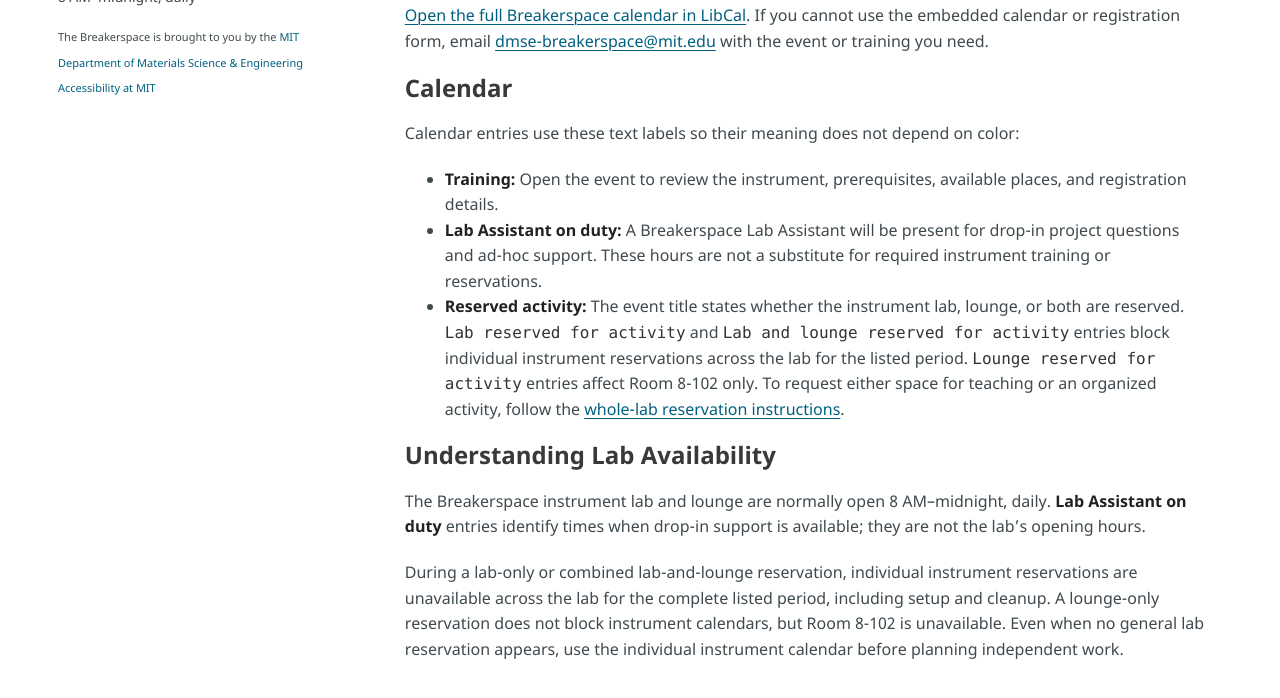
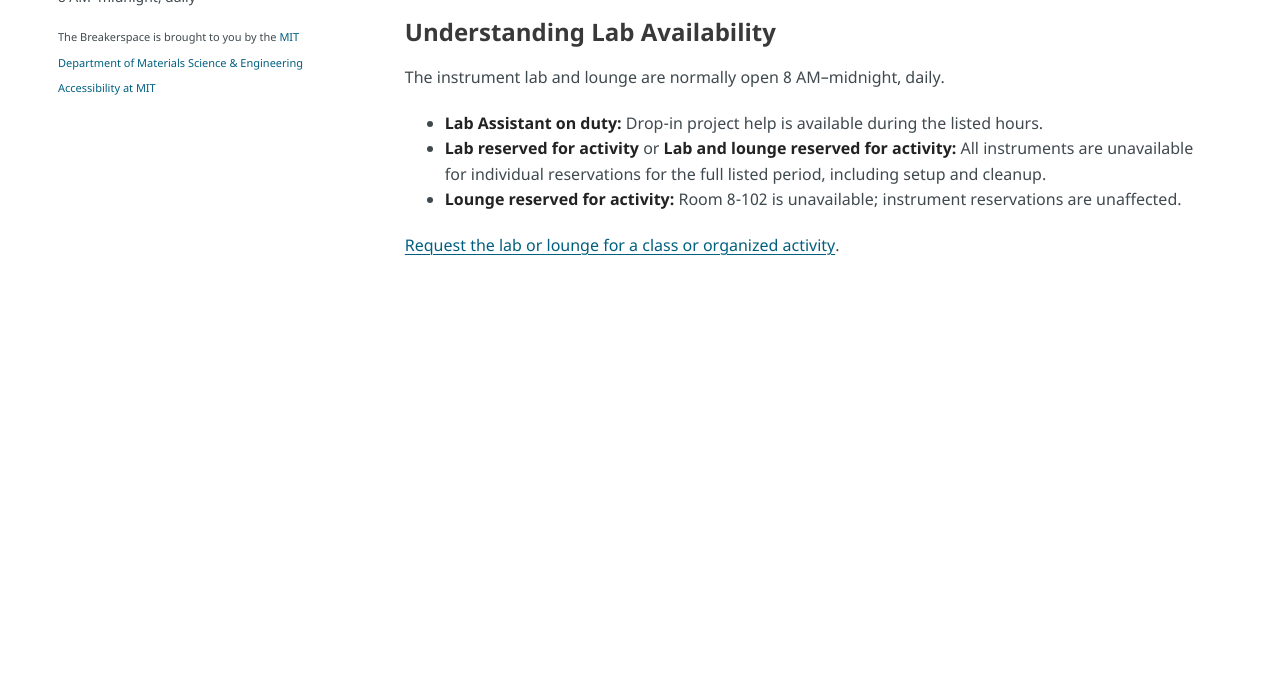
Before and after one commit to MIT-DMSE-Breakerspace/MIT-DMSE-Breakerspace.github.io, a Jekyll site: the page built from calendar.md, in a window 1280 px wide and 1400 px high, scrolled down 269 px, cut to the strip 660-1358 px from the top of the window. Built offline with Jekyll 4.4.1, drawn with Linux system fonts in a browser that asks for light colours; after the commit the page ends 1265 px from its top, so only the background shows below that; some of the changed text lies outside the part shown.

Commit message:
Simplify Calendar page actions and availability guidance

```diff
--- a/calendar.md
+++ b/calendar.md
@@ -5,22 +5,20 @@
 
 # Calendar & Lab Availability
 
-Use this calendar to find and register for instrument training, see when a Breakerspace Lab Assistant will be on duty for drop-in project support, and check for scheduled activities that reserve the instrument lab, lounge, or both.
+Open a training event to check prerequisites, see available places, and register.
 
-<p class="guidance-note"><strong>Looking for a particular instrument?</strong> Individual instrument reservations are managed separately. An open period on this calendar does not guarantee that an instrument is available; <a href="https://breakerspace.libcal.com/space/168610">check individual instrument availability in LibCal</a>.</p>
+<p class="guidance-note"><strong>Instrument reservations:</strong> <a href="https://breakerspace.libcal.com/space/168610">Check availability and book an individual instrument in LibCal</a>.</p>
+
+## Calendar
 
 {% include breakerspace-calendar.html %}
 
-## Calendar
-
-Calendar entries use these text labels so their meaning does not depend on color:
-
-* **Training:** Open the event to review the instrument, prerequisites, available places, and registration details.
-* **Lab Assistant on duty:** A Breakerspace Lab Assistant will be present for drop-in project questions and ad-hoc support. These hours are not a substitute for required instrument training or reservations.
-* **Reserved activity:** The event title states whether the instrument lab, lounge, or both are reserved. `Lab reserved for activity` and `Lab and lounge reserved for activity` entries block individual instrument reservations across the lab for the listed period. `Lounge reserved for activity` entries affect Room 8-102 only. To request either space for teaching or an organized activity, follow the [whole-lab reservation instructions]({{ "/reservations.html#whole-lab-reservations" | relative_url }}).
-
 ## Understanding Lab Availability
 
-The Breakerspace instrument lab and lounge are normally open {{ site.data.lab.hours }}. **Lab Assistant on duty** entries identify times when drop-in support is available; they are not the lab's opening hours.
+The instrument lab and lounge are normally open {{ site.data.lab.hours }}.
 
-During a lab-only or combined lab-and-lounge reservation, individual instrument reservations are unavailable across the lab for the complete listed period, including setup and cleanup. A lounge-only reservation does not block instrument calendars, but Room 8-102 is unavailable. Even when no general lab reservation appears, use the individual instrument calendar before planning independent work.
+* **Lab Assistant on duty:** Drop-in project help is available during the listed hours.
+* **Lab reserved for activity** or **Lab and lounge reserved for activity:** All instruments are unavailable for individual reservations for the full listed period, including setup and cleanup.
+* **Lounge reserved for activity:** Room 8-102 is unavailable; instrument reservations are unaffected.
+
+[Request the lab or lounge for a class or organized activity]({{ "/reservations.html#whole-lab-reservations" | relative_url }}).
```
Also changed, not shown: _staff/site-revision-handoff-2026-09-17.md (+8 -0 lines), _staff/site-todo.md (+2 -0 lines).
